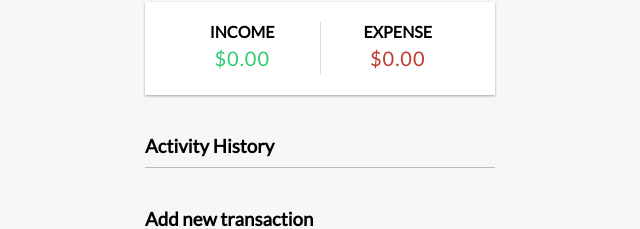
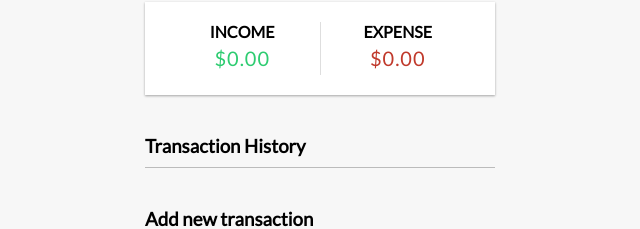
Before and after one commit to ericcxie/react-budget-expense-tracker, a React (Create React App) app: page / in a window 1280 px wide. Shown: the part 229-458 px from the top of the page, without its empty margins (320-960 px from the left). Built offline with nearby package versions, Linux system fonts and the light colour scheme.

Commit message:
Update ListTrans.js

```diff
--- a/src/Components/ListTrans.js
+++ b/src/Components/ListTrans.js
@@ -7,7 +7,7 @@ export const List_trans = () => {
 
   return (
     <div>
-        <h3>Activity History</h3>
+        <h3>Transaction History</h3>
       <ul className="list">
         {transactions.map(transaction => (<Transaction key={transaction.id} transaction={transaction} />))}
       </ul>
```
